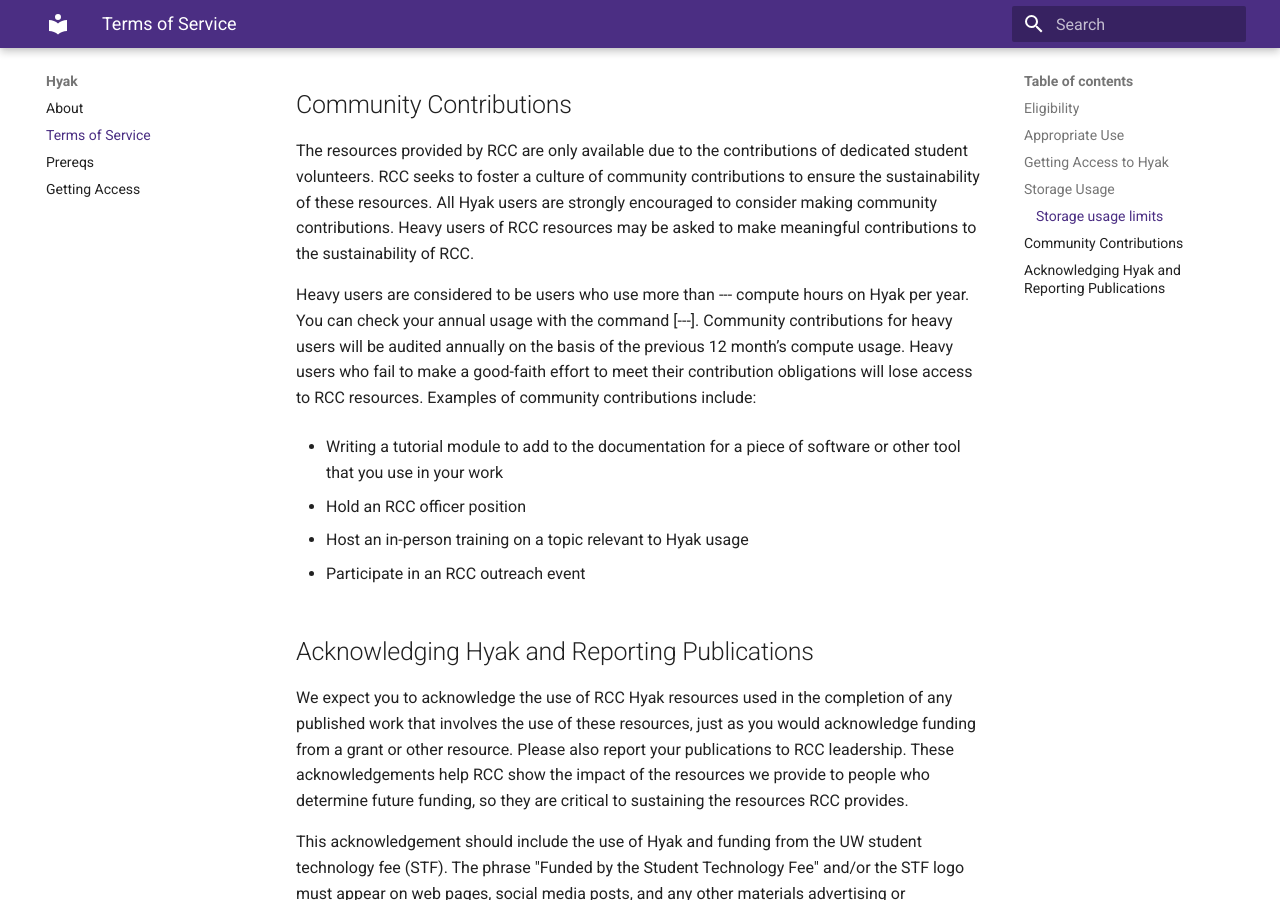
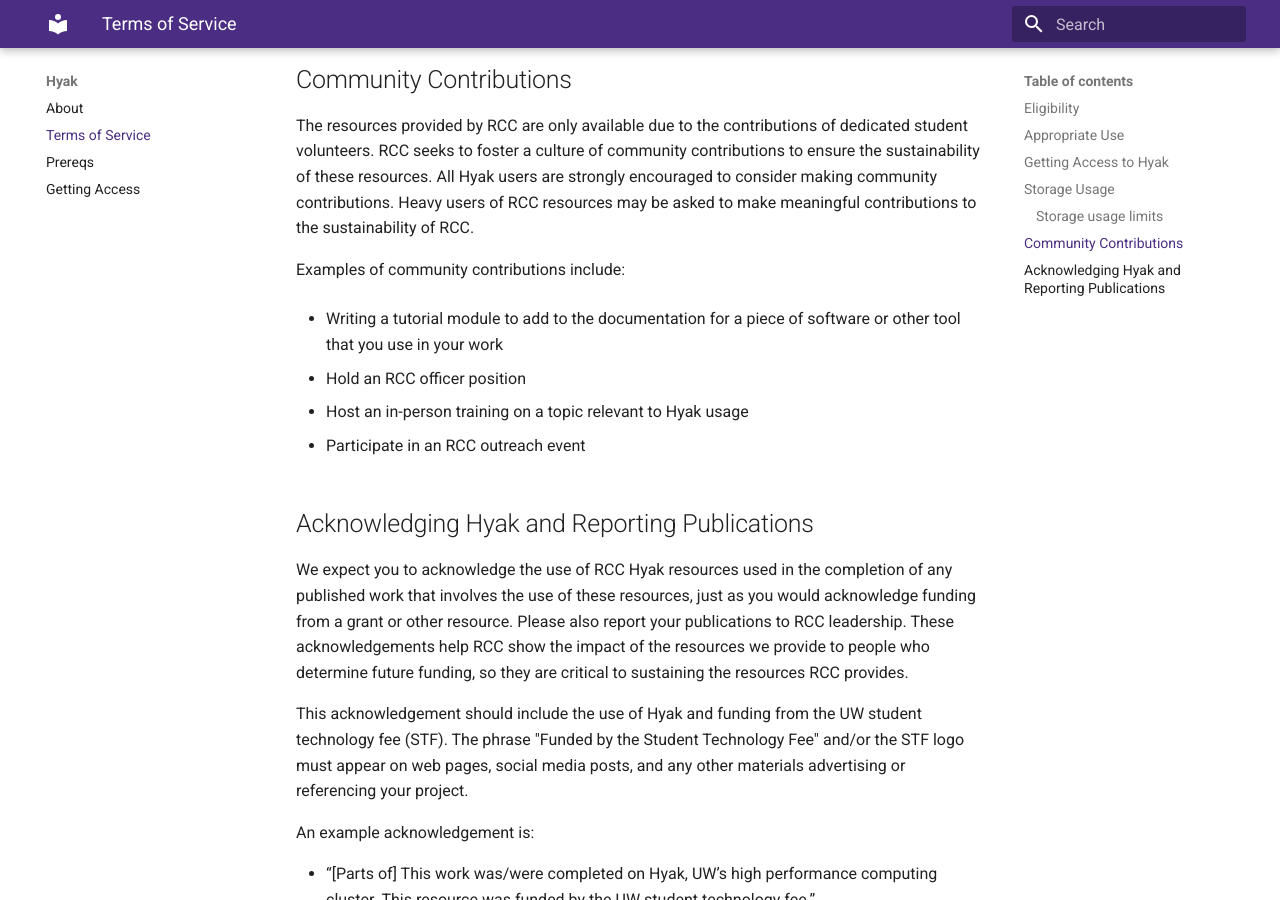
Before and after one commit to UW-HPC/website_revamp, an MkDocs documentation site: the page built from docs/hyak_TOS.md, in a window 1280 px wide and 900 px high, scrolled down 2313 px. Built offline with MkDocs 1.6.1 and Material for MkDocs 9.7.7, drawn with Linux system fonts in a browser that asks for light colours; some of the changed text lies outside the part shown.

Commit message:
updated TOS | hid broken / unfinished links

```diff
--- a/docs/hyak_TOS.md
+++ b/docs/hyak_TOS.md
@@ -1,6 +1,6 @@
 # Hyak Terms of Service
 
-All users of the RCC/STF resources on Hyak must agree to the RCC Hyak terms of service. You can read the full TOS below. Please agree to the TOS by completing this survey: [Link to microsoft forms survey]
+All users of the RCC/STF resources on Hyak must agree to the RCC Hyak terms of service. You can read the full TOS below. Please agree to the TOS by reading the entire document.
 
 ## Eligibility
 
@@ -56,7 +56,9 @@ RCC has put in place resource quotas to limit the impact of individual high-use
 
 The resources provided by RCC are only available due to the contributions of dedicated student volunteers. RCC seeks to foster a culture of community contributions to ensure the sustainability of these resources. All Hyak users are strongly encouraged to consider making community contributions. Heavy users of RCC resources may be asked to make meaningful contributions to the sustainability of RCC.
 
-Heavy users are considered to be users who use more than --- compute hours on Hyak per year. You can check your annual usage with the command [---]. Community contributions for heavy users will be audited annually on the basis of the previous 12 month’s compute usage. Heavy users who fail to make a good-faith effort to meet their contribution obligations will lose access to RCC resources. Examples of community contributions include:
+<!-- Heavy users are considered to be users who use more than --- compute hours on Hyak per year. You can check your annual usage with the command [---]. Community contributions for heavy users will be audited annually on the basis of the previous 12 month’s compute usage. Heavy users who fail to make a good-faith effort to meet their contribution obligations will lose access to RCC resources.  -->
+
+Examples of community contributions include:
 
 - Writing a tutorial module to add to the documentation for a piece of software or other tool that you use in your work
 
```
